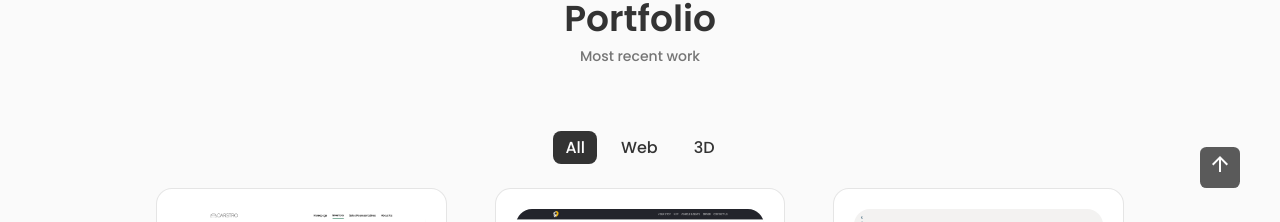
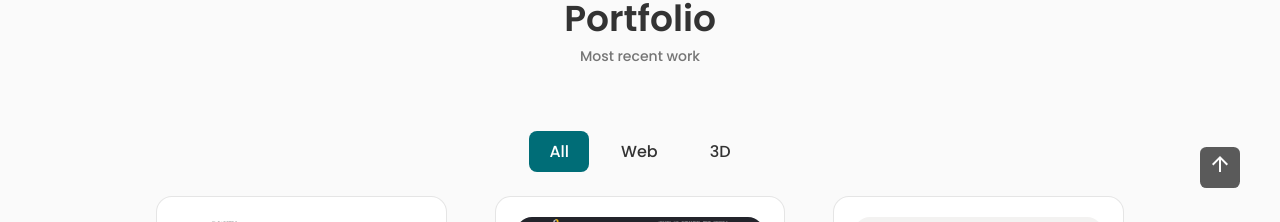
Before and after one commit to kevincastrochavez/kevin-portfolio, a React (Create React App) app: page / in a window 1280 px wide. Shown: the part 772-994 px from the top of the page. Built offline with nearby package versions, Linux system fonts and the light colour scheme.

Commit message:
modified button filters for the portfolio section

```diff
--- a/src/styles/projects.scss
+++ b/src/styles/projects.scss
@@ -16,21 +16,23 @@
   &__navItem {
     cursor: pointer;
     color: $title;
-    padding: 0.25rem 0.75rem;
+    padding: 8px 20px;
     font-weight: 500;
     border-radius: 0.5rem;
     text-transform: capitalize;
+    transition: all 0.2s ease;
 
     &:hover {
-      background-color: $title;
+      background-color: $accent;
       color: $container;
     }
   }
 }
 
 .active__project {
-  background-color: $title;
+  background-color: $accent;
   color: $container;
+  transition: all 0.2s ease;
 }
 
 @media screen and (max-width: 992px) {
```
